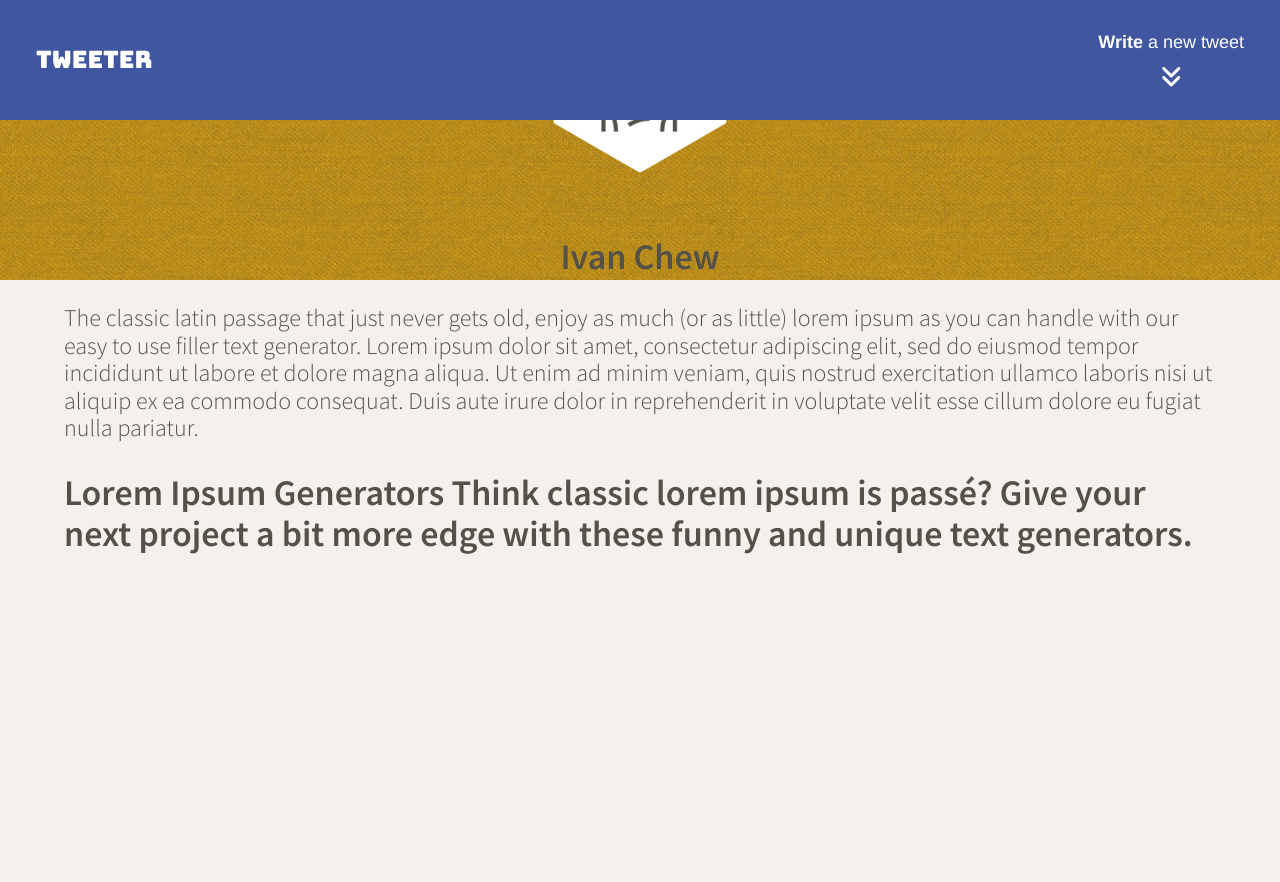
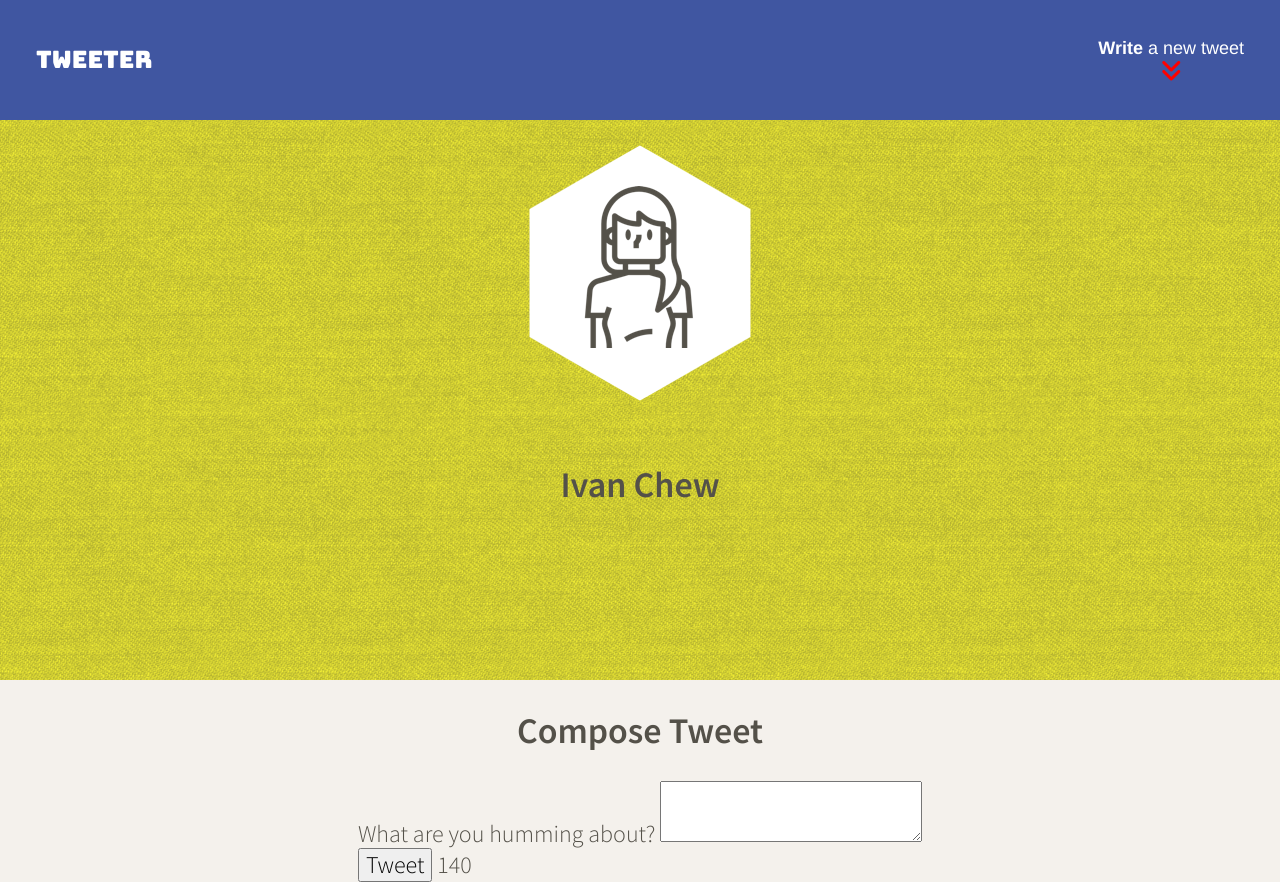
Before and after one commit to trickstyle89/tweeter, a website: page public/index.html in a window 1280 px wide. Before the commit the page ends 800 px from the top, so only its background shows below. Drawn offline with nearby package versions, Linux system fonts and the light colour scheme.

Commit message:
Creation of Form

```diff
--- a/public/index.html
+++ b/public/index.html
@@ -14,7 +14,7 @@
     <link rel="stylesheet" href="/styles/layout.css" type="text/css" />
     <link rel="stylesheet" href="/styles/nav.css" type="text/css" />
     <link rel="stylesheet" href="/styles/header.css" type="text/css" />
-
+    <link rel="stylesheet" href="/styles/new-tweet.css" type="text/css" />
 
     <!-- External JS -->
     <script src="https://ajax.googleapis.com/ajax/libs/jquery/3.4.1/jquery.min.js"></script>
@@ -46,19 +46,17 @@
 
     <!-- Page-specific (main) content here -->
     <main class="container">
-      <p> The classic latin passage that just never gets old, enjoy as much (or as little)
-         lorem ipsum as you can handle with our easy to use filler text generator.
-
-        Lorem ipsum dolor sit amet, consectetur adipiscing elit, sed do eiusmod tempor
-        incididunt ut labore et dolore magna aliqua. Ut enim ad minim veniam, quis nostrud
-         exercitation ullamco laboris nisi ut aliquip ex ea commodo consequat. Duis aute
-         irure dolor in reprehenderit in voluptate velit esse cillum dolore eu fugiat nulla
-         pariatur. </p>
-
-        <h2>  Lorem Ipsum Generators
-          Think classic lorem ipsum is passé? Give your next project a bit more edge with
-           these funny and unique text generators. </h2>
-
+      <section class="new-tweet">
+        <h2>Compose Tweet</h2>
+        <form action="/tweets" method="POST">
+          <label for="tweet-text">What are you humming about?</label>
+          <textarea name="text" id="tweet-text"></textarea>
+          <div>
+            <button type="submit">Tweet</button>
+            <output name="counter" class="counter" for="tweet-text">140</output>
+          </div>
+        </form>
+      </section>
 
     </main>
 
--- a/public/styles/header.css
+++ b/public/styles/header.css
@@ -3,11 +3,11 @@ header {
     flex-direction: column;
     align-items: center;
     justify-content: center;
-    height: calc(50vh - 120px);;
+    height: calc(100vh - 120px);;
     width: 100%;
-    background-image: url('../public/images/45-degree-fabric-dark.png');
-    background-color: #e3a916;
-  }
+    background-image: url('45-degree-fabric-dark.png');
+    background-color: #fffc35;
+
 
   header img {
     width: 200px;
--- a/public/styles/nav.css
+++ b/public/styles/nav.css
@@ -24,5 +24,5 @@ nav {
   }
 
   .new-tweet i {
-    margin-top: 0.5em;
+    color:red
   }
```
Also changed, not shown: public/images/3px-tile.png (added), public/styles/45-degree-fabric-dark.png (added), public/styles/new-tweet.css (added).
